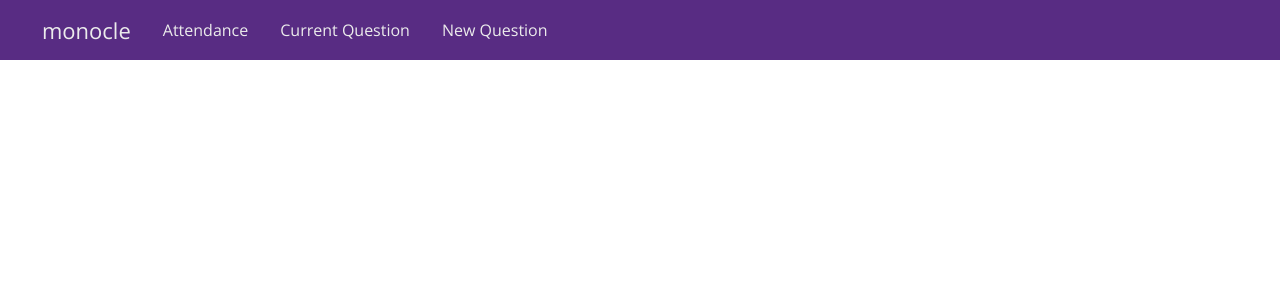
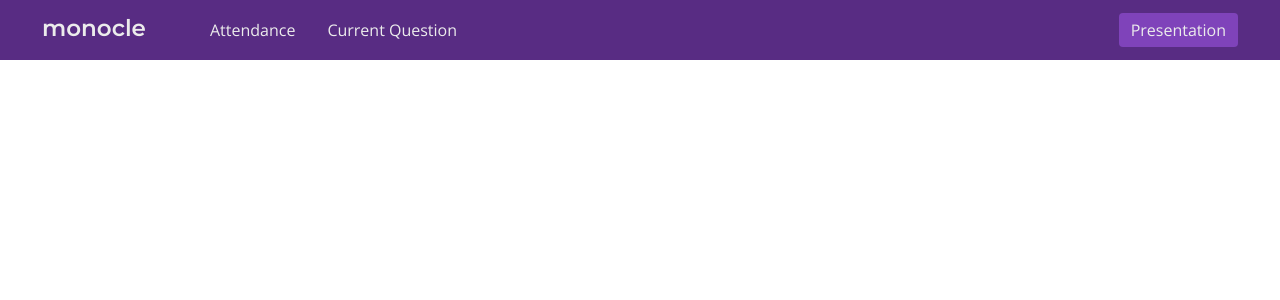
Before and after one commit to ddinh/monocle, a React (Create React App) app: page / in a window 1280 px wide. Shown: the top 300 px of the page. Built offline with nearby package versions, Linux system fonts and the light colour scheme; no server answers.

Commit message:
Update Navbar

```diff
--- a/src/App.js
+++ b/src/App.js
@@ -46,8 +46,6 @@ class App extends Component {
   }
 
   render() {
-    const { connected } = this.state;
-
     return (
       <Router>
         <div className="App">
--- a/src/components/Navbar.css
+++ b/src/components/Navbar.css
@@ -11,15 +11,37 @@
 }
 
 .logo {
-  font-size: 22px;
+  font-size: 23px;
+  margin-right: 32px;
+  position: relative;
+  top: -2px;
+  font-weight: 600;
+  font-family: 'Montserrat', sans-serif;
 }
 
-.link a {
+.links {
+  width: 100%;
+}
+
+.links a {
   margin-left: 32px;
   color: inherit;
   text-decoration: none;
 }
 
-.link a:hover {
+.links a:hover {
   text-decoration: underline;
 }
+
+a.presentation {
+  float: right;
+  background: rgb(127, 67, 186);
+  padding: 6px 12px;
+  border-radius: 4px;
+  color: inherit;
+  text-decoration: none;
+}
+
+a.presentation:hover {
+  text-decoration: none;
+}
--- a/src/components/Navbar.jsx
+++ b/src/components/Navbar.jsx
@@ -4,13 +4,21 @@ import { Link } from 'react-router-dom';
 
 export default class Navbar extends React.Component {
   render() {
-    return <div className="navbar">
-      <div className="logo">monocle</div>
-      <div className="link">
-        <Link to="/attendance">Attendance</Link>
-        <Link to="/question">Current Question</Link>
-        <Link to="/question/new">New Question</Link>
+    if (window.location.pathname === '/presentation') {
+      return ''
+    }
+
+    return (
+      <div className="navbar">
+        <div className="logo">monocle</div>
+        <div className="links">
+          <Link to="/attendance">Attendance</Link>
+          <Link to="/question">Current Question</Link>
+        </div>
+        <a className="presentation" href="/presentation" target="_blank">
+          Presentation
+        </a>
       </div>
-    </div>
+    );
   }
 }
--- a/src/pages/QuestionPage.jsx
+++ b/src/pages/QuestionPage.jsx
@@ -1,6 +1,7 @@
 import React from 'react';
 import './QuestionPage.css';
 import socket from '../socket';
+import { Redirect } from 'react-router-dom';
 
 var socketRef;
 var socketRef2;
@@ -13,7 +14,8 @@ export default class QuestionPage extends React.Component {
       id: null,
       answers: {},
       question: {},
-      unlocked: false
+      unlocked: false,
+      redirect: false
     };
   }
 
@@ -40,7 +42,7 @@ export default class QuestionPage extends React.Component {
       }
 
       if (response.type === 'getQuestionDetailsResponse') {
-        console.log('---------')
+        console.log('---------');
         console.log(response);
       }
     };
@@ -64,7 +66,11 @@ export default class QuestionPage extends React.Component {
   };
 
   render() {
-    const { answers } = this.state;
+    const { answers, redirect } = this.state;
+
+    if (redirect) {
+      return <Redirect to="/questions/new" />;
+    }
 
     return (
       <div className="question-page">
@@ -77,7 +83,9 @@ export default class QuestionPage extends React.Component {
           <div className="col">
             <div className="row row-header">Name</div>
             {Object.keys(answers).map(name => (
-              <div className="row row-item" key={name}>{name}</div>
+              <div className="row row-item" key={name}>
+                {name}
+              </div>
             ))}
           </div>
           <div className="col">
@@ -92,6 +100,9 @@ export default class QuestionPage extends React.Component {
   }
 
   handleNew = () => {
+    this.setState({
+      redirect: true
+    });
   };
 
   renderButton() {
```
